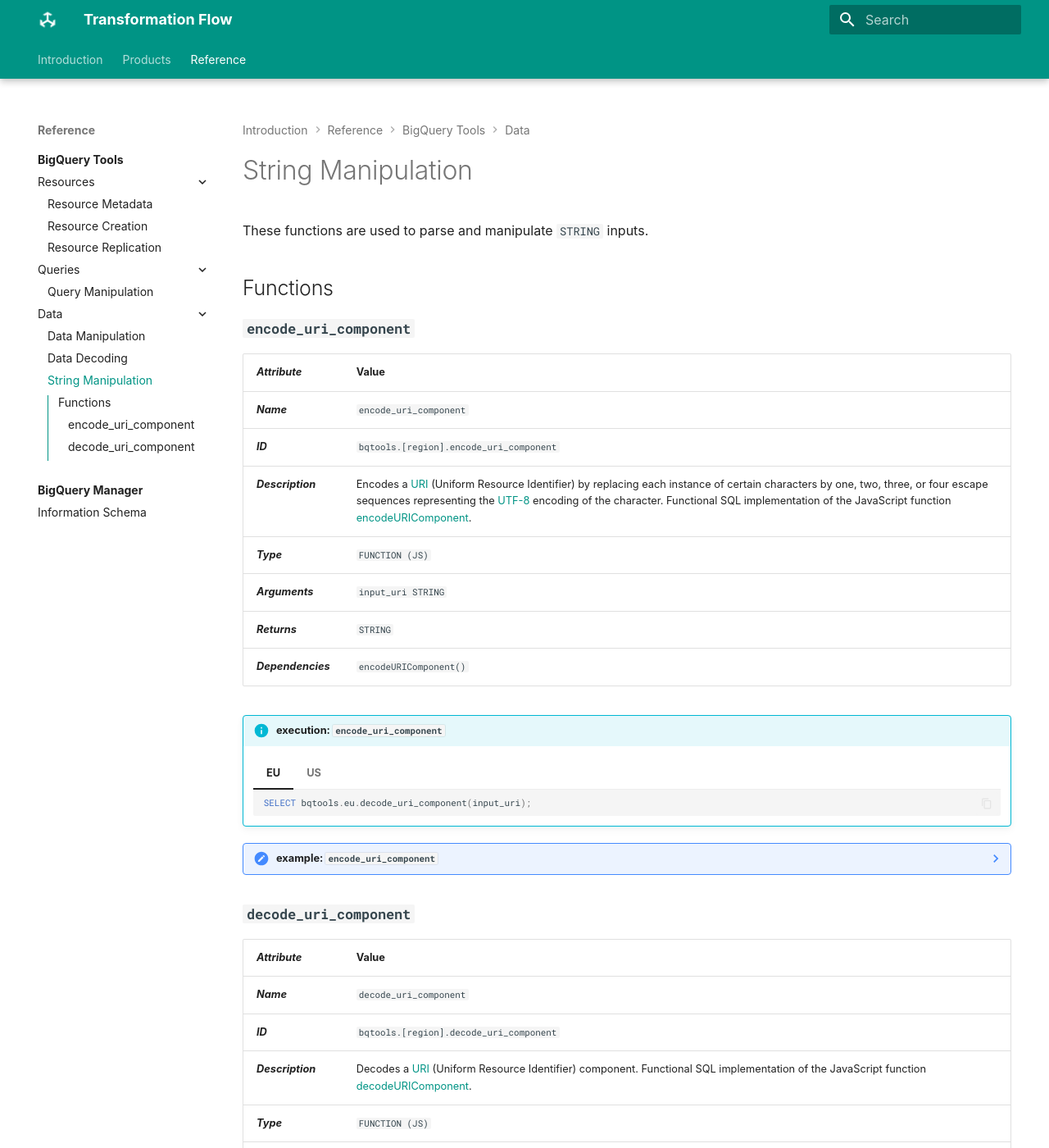
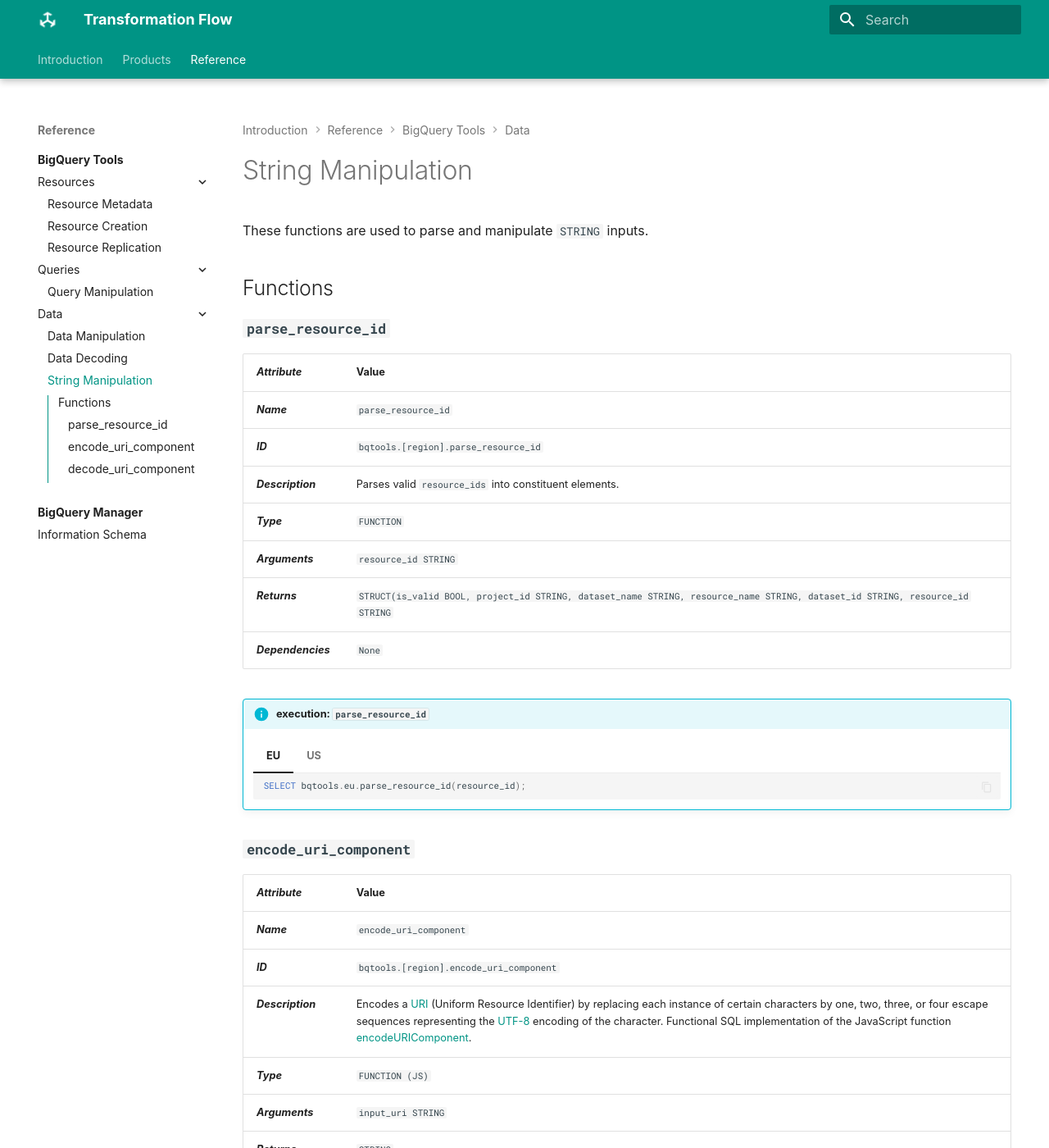
Before and after one commit to transformationflow/transformationflow.github.io, an MkDocs documentation site: the page built from docs/reference/bqtools/string.md, in a window 1280 px wide and 1400 px high. Shown: the whole window at 82% size. Built offline with MkDocs 1.6.1 and Material for MkDocs 9.7.7, drawn with Linux system fonts in a browser that asks for light colours; some web fonts are replaced.

Commit message:
added parse_resource_id

````diff
--- a/docs/reference/bqtools/string.md
+++ b/docs/reference/bqtools/string.md
@@ -1,6 +1,28 @@
 These functions are used to parse and manipulate `STRING` inputs.
 
 # Functions
+## **`parse_resource_id`**
+_**Attribute**_ | Value
+--- | ---
+_**Name**_ | `parse_resource_id`
+_**ID**_ | `bqtools.[region].parse_resource_id`
+_**Description**_ | Parses valid `resource_ids` into constituent elements.
+_**Type**_ | `FUNCTION`
+_**Arguments**_ | `resource_id STRING`
+_**Returns**_ | `STRUCT(is_valid BOOL, project_id STRING, dataset_name STRING, resource_name STRING, dataset_id STRING, resource_id STRING`
+_**Dependencies**_ | `None`
+
+!!! info "execution: `parse_resource_id`"
+    === "EU"
+        ```sql
+        SELECT bqtools.eu.parse_resource_id(resource_id);
+        ```
+
+    === "US"
+        ```sql
+        CALL bqtools.us.parse_resource_id(resource_id);
+        ```
+
 ## **`encode_uri_component`**
 _**Attribute**_ | Value
 --- | ---
````
